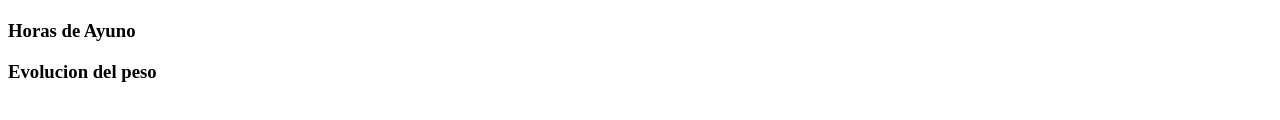
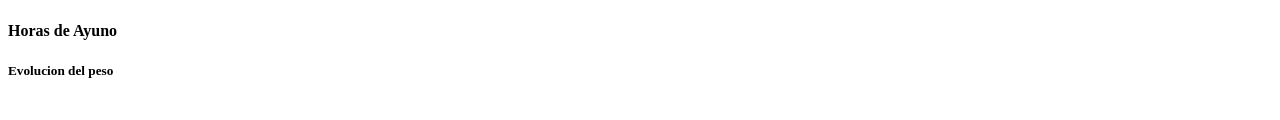
Before and after one commit to germanangeles/infovis, a plain HTML site: page TP Individual/index.html in a window 1280 px wide. Shown: the part 677-797 px from the top of the page. Drawn offline with Linux system fonts and the light colour scheme.

Commit message:
Update index.html

```diff
--- a/TP Individual/index.html
+++ b/TP Individual/index.html
@@ -15,8 +15,8 @@
 
   <iframe title="" aria-label="Column Chart" id="datawrapper-chart-MJh8J" src="https://datawrapper.dwcdn.net/MJh8J/1/" scrolling="no" frameborder="0" style="border: none;" width="500" height="400" data-external="1"></iframe>
   <iframe title="¿Como fue la alientacion por dia?" aria-label="Line chart" id="datawrapper-chart-x7k59" src="https://datawrapper.dwcdn.net/x7k59/3/" scrolling="no" frameborder="0" style="border: none;" width="500" height="400" data-external="1"></iframe>
-  <h3>Horas de Ayuno</h3>
-  <h3>Evolucion del peso</h3>
+  <h4>Horas de Ayuno</h4>
+  <h5>Evolucion del peso</h5>
 </script>
 </script>
 </body>
```
